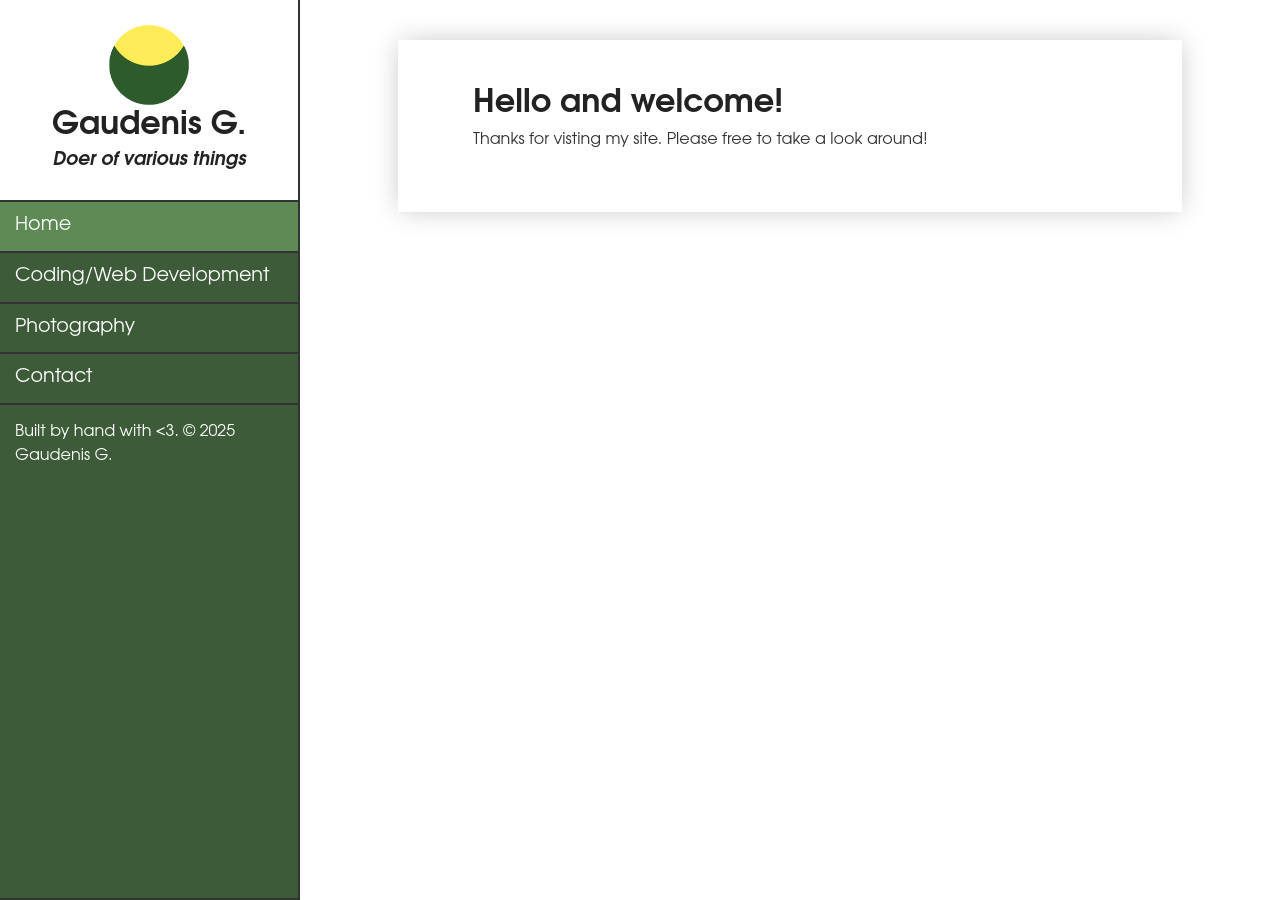
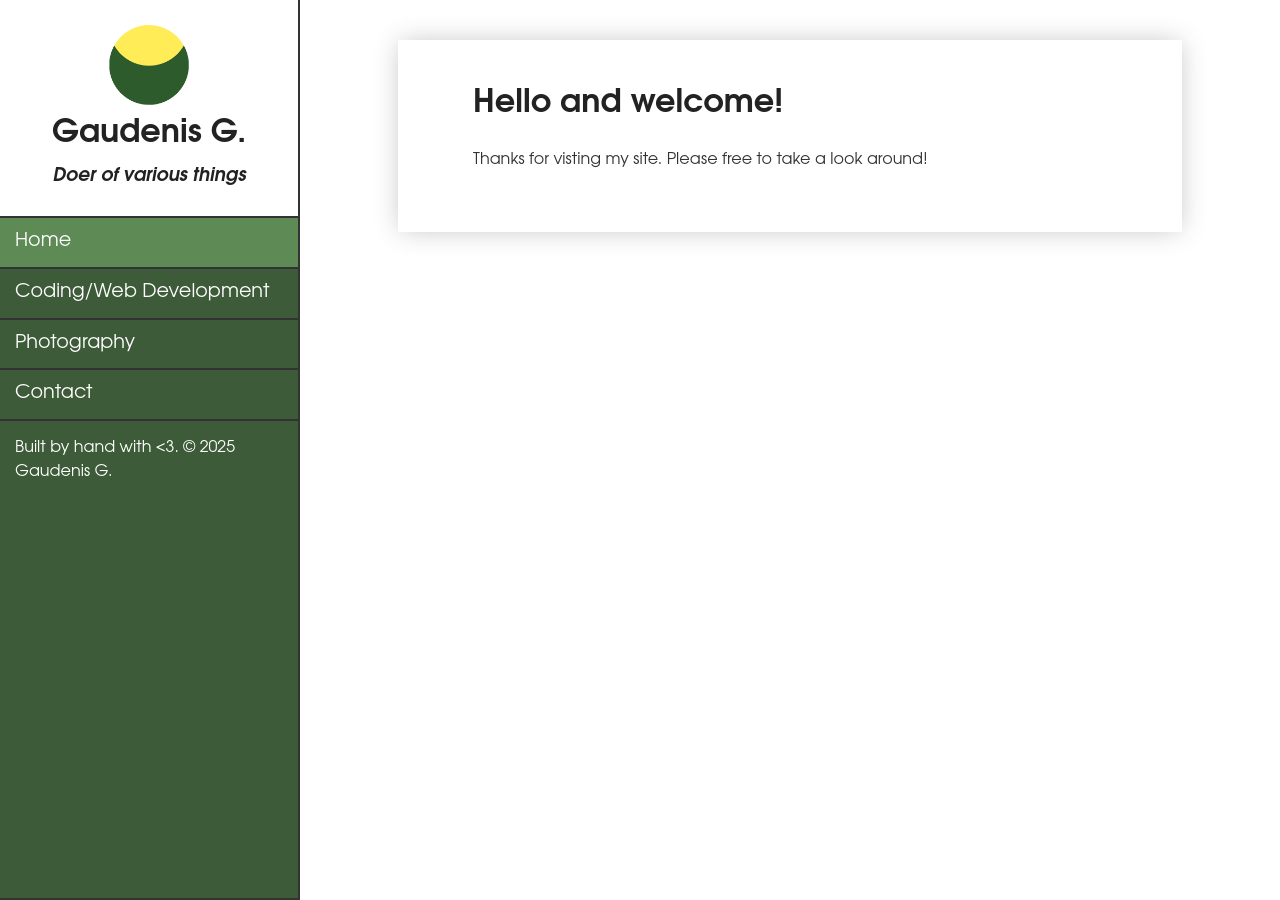
Before and after one commit to gaudenisg/gaudenisg.github.io, a Jekyll site: the page built from index.md, in a window 1280 px wide. Built offline with Jekyll 4.4.1, drawn with Linux system fonts in a browser that asks for light colours.

Commit message:
Update main.scss

```diff
--- a/_sass/main.scss
+++ b/_sass/main.scss
@@ -18,9 +18,6 @@ h1, h2, h3, h4, h5, h6 {
 }
 h1 {
 	text-align: center;
-	line-height: 32px;
-	margin-top: 8px;
-	margin-bottom: 8px;
 	@media screen and (min-width: $md) {
 		text-align: left;
 	}
```
